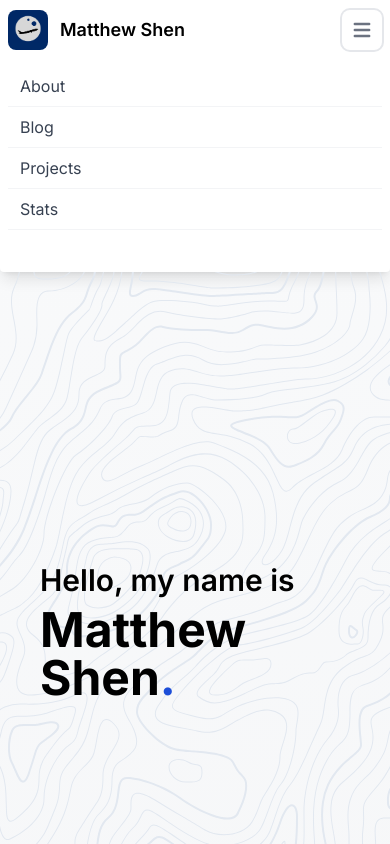
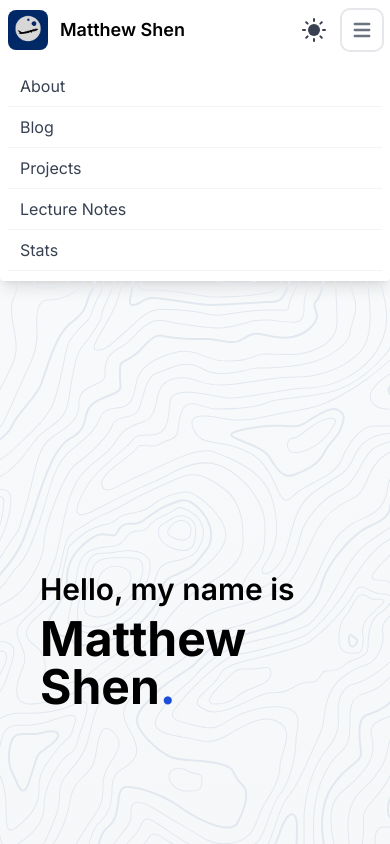
Before and after one commit to flyme2bluemoon/flyme2bluemoon.github.io, a Next.js app: page / in a window 390 px wide. Both pictures are taken after a click on the button "Open main menu". Shown: the top 844 px of the page. Built offline with nearby package versions, Linux system fonts and the light colour scheme.

Commit message:
updated navbar - refactoring - added Lecture Notes link - fixed hamburger menu layout on mobile

```diff
--- a/components/navbar.tsx
+++ b/components/navbar.tsx
@@ -9,9 +9,17 @@ const Navbar = () => {
 
   const setTheme = useDarkMode();
 
+  const links = {
+    "About": "/about/",
+    "Blog": "/blog/",
+    "Projects": "/projects/",
+    "Lecture Notes": "https://cs.mcgill.ca/~mshen/lecture-notes/",
+    "Stats": "/stats/",
+  };
+
   return (
-    <nav className="bg-white px-2 sm:px-4 py-2.5 rounded-b dark:bg-gray-800 shadow-lg">
-      <div className="container flex flex-wrap justify-between items-center mx-auto">
+    <nav className="rounded-b bg-white px-2 py-2.5 shadow-lg sm:px-4 dark:bg-gray-800">
+      <div className="container mx-auto flex flex-wrap items-center justify-between">
         <Link href="/" className="flex">
           <img
             src="/images/logo.png"
@@ -20,90 +28,35 @@ const Navbar = () => {
             height="40px"
             alt=""
           />
-          <span className="self-center text-lg font-semibold whitespace-nowrap dark:text-white">
+          <span className="self-center whitespace-nowrap text-lg font-semibold dark:text-white">
             Matthew Shen
           </span>
         </Link>
-        <div className="flex-grow"></div>
-        <button
-          id=""
-          type="button"
-          className="inline-flex items-center p-2 ml-3 text-sm text-gray-500 rounded-lg md:hidden hover:bg-gray-100 focus:outline-none focus:ring-2 focus:ring-gray-200 dark:text-gray-400 dark:hover:bg-gray-700 dark:focus:ring-gray-600"
-          onClick={() => {
-            setMenuExpanded(!menuExpanded);
-          }}
-        >
-          <span className="sr-only">Open main menu</span>
-          <svg
-            className="w-6 h-6"
-            fill="currentColor"
-            viewBox="0 0 20 20"
-            xmlns="http://www.w3.org/2000/svg"
-          >
-            <path
-              fillRule="evenodd"
-              d="M3 5a1 1 0 011-1h12a1 1 0 110 2H4a1 1 0 01-1-1zM3 10a1 1 0 011-1h12a1 1 0 110 2H4a1 1 0 01-1-1zM3 15a1 1 0 011-1h12a1 1 0 110 2H4a1 1 0 01-1-1z"
-              clipRule="evenodd"
-            ></path>
-          </svg>
-          <svg
-            className="hidden w-6 h-6"
-            fill="currentColor"
-            viewBox="0 0 20 20"
-            xmlns="http://www.w3.org/2000/svg"
-          >
-            <path
-              fillRule="evenodd"
-              d="M4.293 4.293a1 1 0 011.414 0L10 8.586l4.293-4.293a1 1 0 111.414 1.414L11.414 10l4.293 4.293a1 1 0 01-1.414 1.414L10 11.414l-4.293 4.293a1 1 0 01-1.414-1.414L8.586 10 4.293 5.707a1 1 0 010-1.414z"
-              clipRule="evenodd"
-            ></path>
-          </svg>
-        </button>
+        <div className="flex-grow" />
+
         <div
           className={`${
             menuExpanded ? "" : "hidden"
-          } w-full md:block md:w-auto`}
+          } order-last w-full md:order-none md:block md:w-auto`}
           id="mobile-menu"
         >
-          <ul className="flex flex-col mt-4 md:flex-row md:space-x-8 md:mt-0 md:text-sm md:font-medium">
-            <li>
-              <Link
-                href="/about/"
-                className="block py-2 pr-4 pl-3 text-gray-700 border-b border-gray-100 hover:bg-gray-50 md:hover:bg-transparent md:border-0 md:hover:text-blue-700 md:p-0 dark:text-gray-400 md:dark:hover:text-white dark:hover:bg-gray-700 dark:hover:text-white md:dark:hover:bg-transparent dark:border-gray-700"
-              >
-                About
-              </Link>
-            </li>
-            <li>
-              <Link
-                href="/blog/"
-                className="block py-2 pr-4 pl-3 text-gray-700 border-b border-gray-100 hover:bg-gray-50 md:hover:bg-transparent md:border-0 md:hover:text-blue-700 md:p-0 dark:text-gray-400 md:dark:hover:text-white dark:hover:bg-gray-700 dark:hover:text-white md:dark:hover:bg-transparent dark:border-gray-700"
-              >
-                Blog
-              </Link>
-            </li>
-            <li>
-              <Link
-                href="/projects/"
-                className="block py-2 pr-4 pl-3 text-gray-700 border-b border-gray-100 hover:bg-gray-50 md:hover:bg-transparent md:border-0 md:hover:text-blue-700 md:p-0 dark:text-gray-400 md:dark:hover:text-white dark:hover:bg-gray-700 dark:hover:text-white md:dark:hover:bg-transparent dark:border-gray-700"
-              >
-                Projects
-              </Link>
-            </li>
-            <li>
-              <Link
-                href="/stats/"
-                className="block py-2 pr-4 pl-3 text-gray-700 border-b border-gray-100 hover:bg-gray-50 md:hover:bg-transparent md:border-0 md:hover:text-blue-700 md:p-0 dark:text-gray-400 md:dark:hover:text-white dark:hover:bg-gray-700 dark:hover:text-white md:dark:hover:bg-transparent dark:border-gray-700"
-              >
-                Stats
-              </Link>
-            </li>
+          <ul className="mt-4 flex flex-col md:mt-0 md:flex-row md:space-x-8 md:text-sm md:font-medium">
+            {Object.entries(links).map(([text, href]) => {
+              return (
+                <li key={text}>
+                  <Link
+                    href={href}
+                    className="block border-b border-gray-100 py-2 pl-3 pr-4 text-gray-700 hover:bg-gray-50 md:border-0 md:p-0 md:hover:bg-transparent md:hover:text-blue-700 dark:border-gray-700 dark:text-gray-400 dark:hover:bg-gray-700 dark:hover:text-white md:dark:hover:bg-transparent md:dark:hover:text-white"
+                  >
+                    {text}
+                  </Link>
+                </li>
+              );
+            })}
           </ul>
         </div>
         <button
-          className={`theme-toggle [-webkit-tap-highlight-color:transparent] ${
-            menuExpanded ? "invisible md:visible" : ""
-          } p-1 bg-none border-0 w-8 h-8 aspect-square rounded-md cursor-pointer touch-manipulation outline-offset-[5px] hover:bg-gray-100 focus:outline-none dark:text-gray-400 dark:hover:bg-gray-700 ml-2 md:ml-6`}
+          className="theme-toggle ml-2 aspect-square h-8 w-8 cursor-pointer touch-manipulation rounded-md border-0 bg-none p-1 outline-offset-[5px] [-webkit-tap-highlight-color:transparent] hover:bg-gray-100 focus:outline-none md:ml-6 dark:text-gray-400 dark:hover:bg-gray-700"
           id="theme-toggle"
           title="Toggles light and dark theme"
           aria-label="auto"
@@ -112,12 +65,12 @@ const Navbar = () => {
             setTheme(
               document.documentElement.classList.contains("dark")
                 ? "light"
-                : "dark"
+                : "dark",
             );
           }}
         >
           <svg
-            className="group sun-and-moon w-full h-full"
+            className="sun-and-moon group h-full w-full"
             aria-hidden="true"
             width="2"
             height="24"
@@ -125,7 +78,7 @@ const Navbar = () => {
             strokeLinecap="round"
           >
             <circle
-              className="sun transition-transform duration-500 ease-in-out dark:duration-250 origin-center fill-gray-700 group-hover:fill-gray-900 dark:fill-gray-300 dark:group-hover:fill-gray-100 dark:scale-[175%]"
+              className="sun dark:duration-250 origin-center fill-gray-700 transition-transform duration-500 ease-in-out group-hover:fill-gray-900 dark:scale-[175%] dark:fill-gray-300 dark:group-hover:fill-gray-100"
               cx="12"
               cy="12"
               r="6"
@@ -133,7 +86,7 @@ const Navbar = () => {
               fill="currentColor"
             />
             <g
-              className="sun-beams transition-[transform,_opacity] duration-500 ease-in-out dark:duration-250 dark:-rotate-[25deg] origin-center stroke-gray-700 group-hover:stroke-gray-900 dark:opacity-0"
+              className="sun-beams dark:duration-250 origin-center stroke-gray-700 transition-[transform,_opacity] duration-500 ease-in-out group-hover:stroke-gray-900 dark:-rotate-[25deg] dark:opacity-0"
               stroke="currentColor"
               strokeWidth="2px"
             >
@@ -149,7 +102,7 @@ const Navbar = () => {
             <mask className="moon origin-center" id="moon-mask">
               <rect x="0" y="0" width="100%" height="100%" fill="white" />
               <circle
-                className="transition-[transform,_cx] duration-250 ease-in-out dark:delay-250 dark:duration-500 dark:-translate-x-[7px]"
+                className="duration-250 dark:delay-250 transition-[transform,_cx] ease-in-out dark:-translate-x-[7px] dark:duration-500"
                 cx="24"
                 cy="10"
                 r="6"
@@ -158,6 +111,40 @@ const Navbar = () => {
             </mask>
           </svg>
         </button>
+        <button
+          id=""
+          type="button"
+          className="ml-3 inline-flex items-center rounded-lg p-2 text-sm text-gray-500 hover:bg-gray-100 focus:outline-none focus:ring-2 focus:ring-gray-200 md:hidden dark:text-gray-400 dark:hover:bg-gray-700 dark:focus:ring-gray-600"
+          onClick={() => {
+            setMenuExpanded(!menuExpanded);
+          }}
+        >
+          <span className="sr-only">Open main menu</span>
+          <svg
+            className="h-6 w-6"
+            fill="currentColor"
+            viewBox="0 0 20 20"
+            xmlns="http://www.w3.org/2000/svg"
+          >
+            <path
+              fillRule="evenodd"
+              d="M3 5a1 1 0 011-1h12a1 1 0 110 2H4a1 1 0 01-1-1zM3 10a1 1 0 011-1h12a1 1 0 110 2H4a1 1 0 01-1-1zM3 15a1 1 0 011-1h12a1 1 0 110 2H4a1 1 0 01-1-1z"
+              clipRule="evenodd"
+            ></path>
+          </svg>
+          <svg
+            className="hidden h-6 w-6"
+            fill="currentColor"
+            viewBox="0 0 20 20"
+            xmlns="http://www.w3.org/2000/svg"
+          >
+            <path
+              fillRule="evenodd"
+              d="M4.293 4.293a1 1 0 011.414 0L10 8.586l4.293-4.293a1 1 0 111.414 1.414L11.414 10l4.293 4.293a1 1 0 01-1.414 1.414L10 11.414l-4.293 4.293a1 1 0 01-1.414-1.414L8.586 10 4.293 5.707a1 1 0 010-1.414z"
+              clipRule="evenodd"
+            ></path>
+          </svg>
+        </button>
       </div>
     </nav>
   );
```
